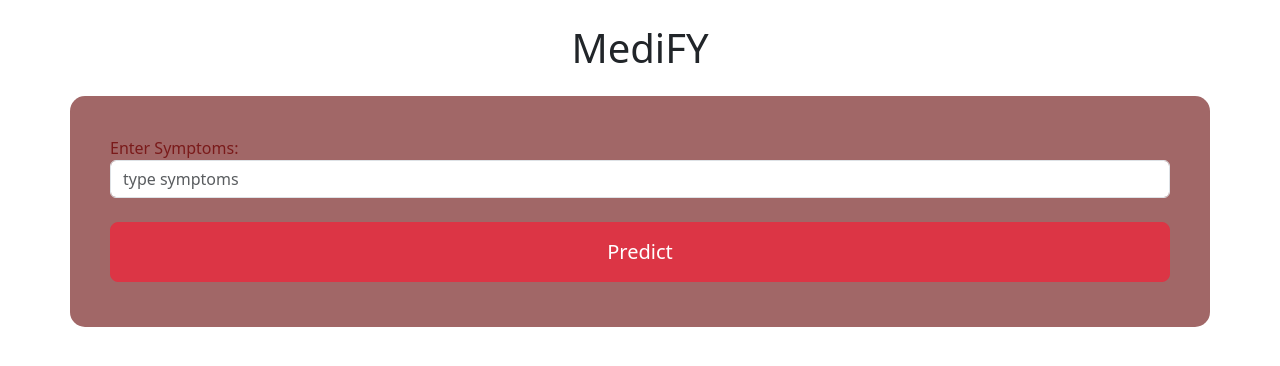
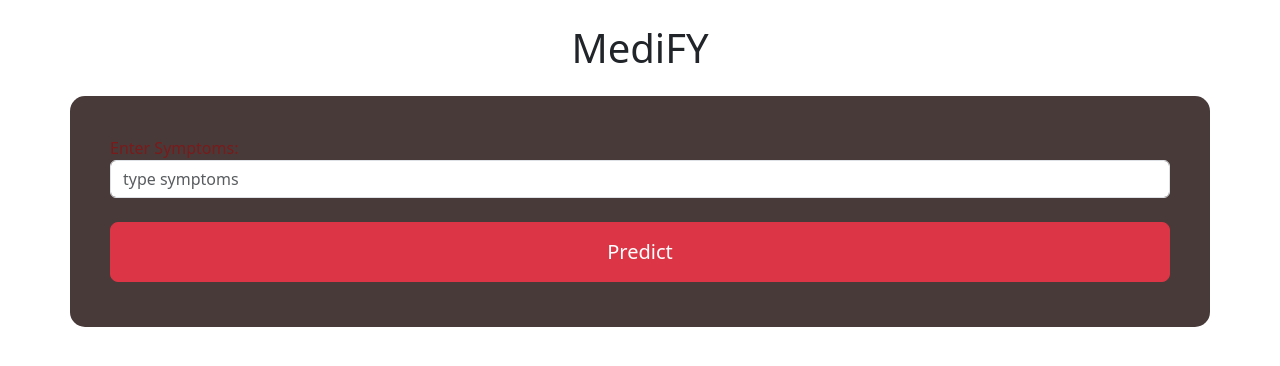
Before and after one commit to Ayaan5711/HealthMap, a Flask app: page / in a window 1280 px wide. Shown: the part 66-432 px from the top of the page. Run offline with Flask 3, Linux system fonts and the light colour scheme; parts of the project's set-up code (start-up, migrations or seed data) failed here and were passed over.

Commit message:
update colour

```diff
--- a/templates/index.html
+++ b/templates/index.html
@@ -70,7 +70,7 @@
 
 <!-- main form of page -->
 <h1 class="mt-4 my-4 text-center text-green">MediFY</h1>
-<div class="container my-4 mt-4" style="background: rgb(161, 103, 103); color: rgb(122, 26, 26); border-radius: 15px; padding: 40px;">
+<div class="container my-4 mt-4" style="background: rgb(73, 58, 58); color: rgb(122, 26, 26); border-radius: 15px; padding: 40px;">
     <form action="/predict" method="post">
         <div class="form-group">
             <label for="symptoms">Enter Symptoms:</label>
```
